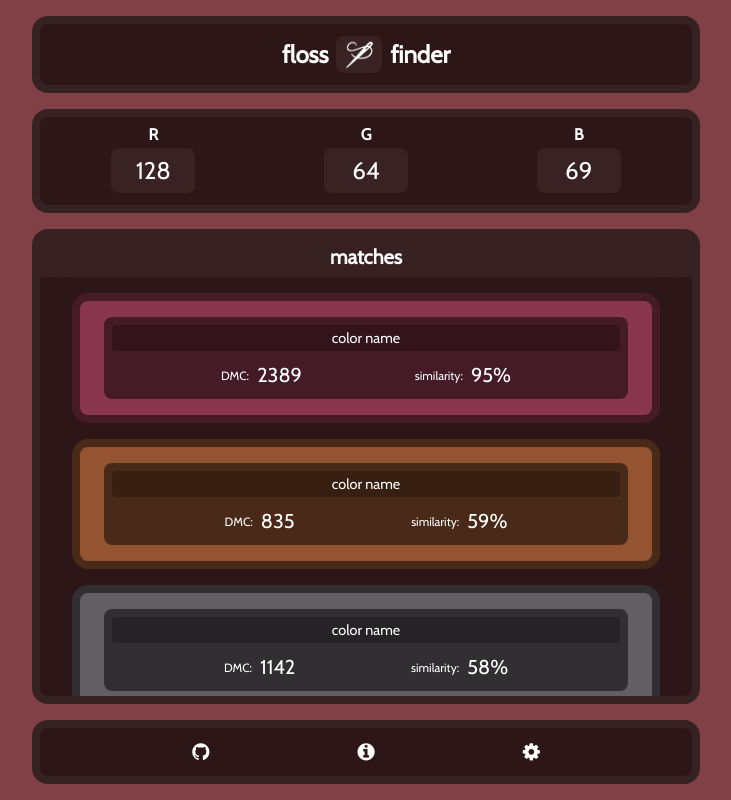
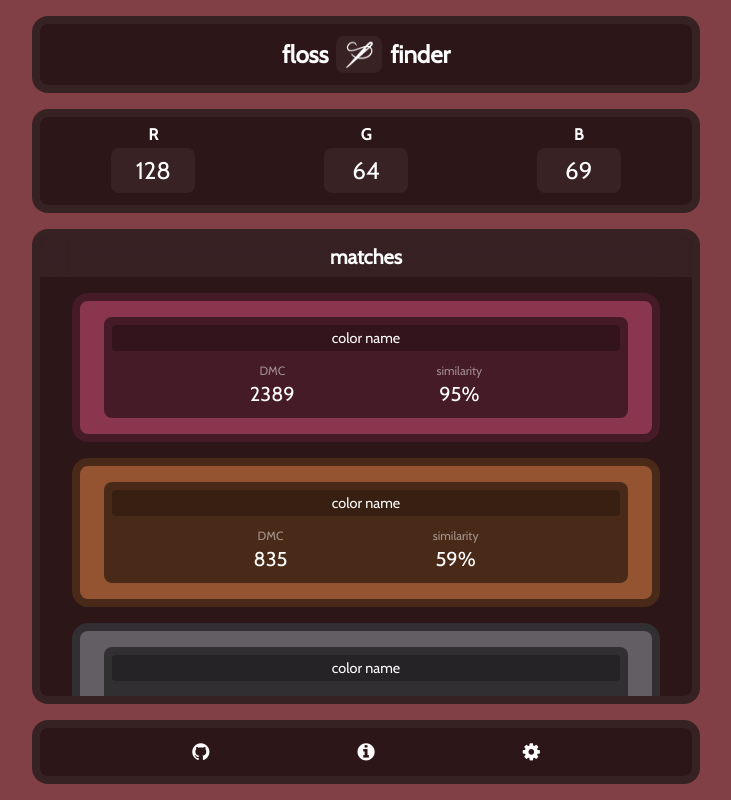
Before and after one commit to thomas-cleary/floss-finder, a React (Create React App) app: page / in a window 1280 px wide. Shown: the whole page, without its empty margins (274-1005 px from the left). Built offline with nearby package versions, Linux system fonts and the light colour scheme.

Commit message:
Adjust layout of ColorMatch component

```diff
--- a/src/components/ColorMatch/index.css
+++ b/src/components/ColorMatch/index.css
@@ -61,10 +61,12 @@
 
 .info {
   display: flex;
+  flex-direction: column;
   align-items: center;
-  gap: 8px;
+  gap: 4px;
 }
 
 .info-label {
   font-size: 0.75rem;
+  color: rgba(255, 255, 255, 0.5);
 }
--- a/src/components/ColorMatch/index.js
+++ b/src/components/ColorMatch/index.js
@@ -9,8 +9,8 @@
       <div className="color-match-info">
         <p className="info-heading">{props.colorName}</p>
         <div className="info-boxes">
-          <div className="info"><span className="info-label">DMC: </span>{props.dmcCode}</div>
-          <div className="info"><span className="info-label">similarity: </span>{props.similarity}%</div>
+          <div className="info"><span className="info-label">DMC </span>{props.dmcCode}</div>
+          <div className="info"><span className="info-label">similarity </span>{props.similarity}%</div>
         </div>
       </div>
     </div>
```
